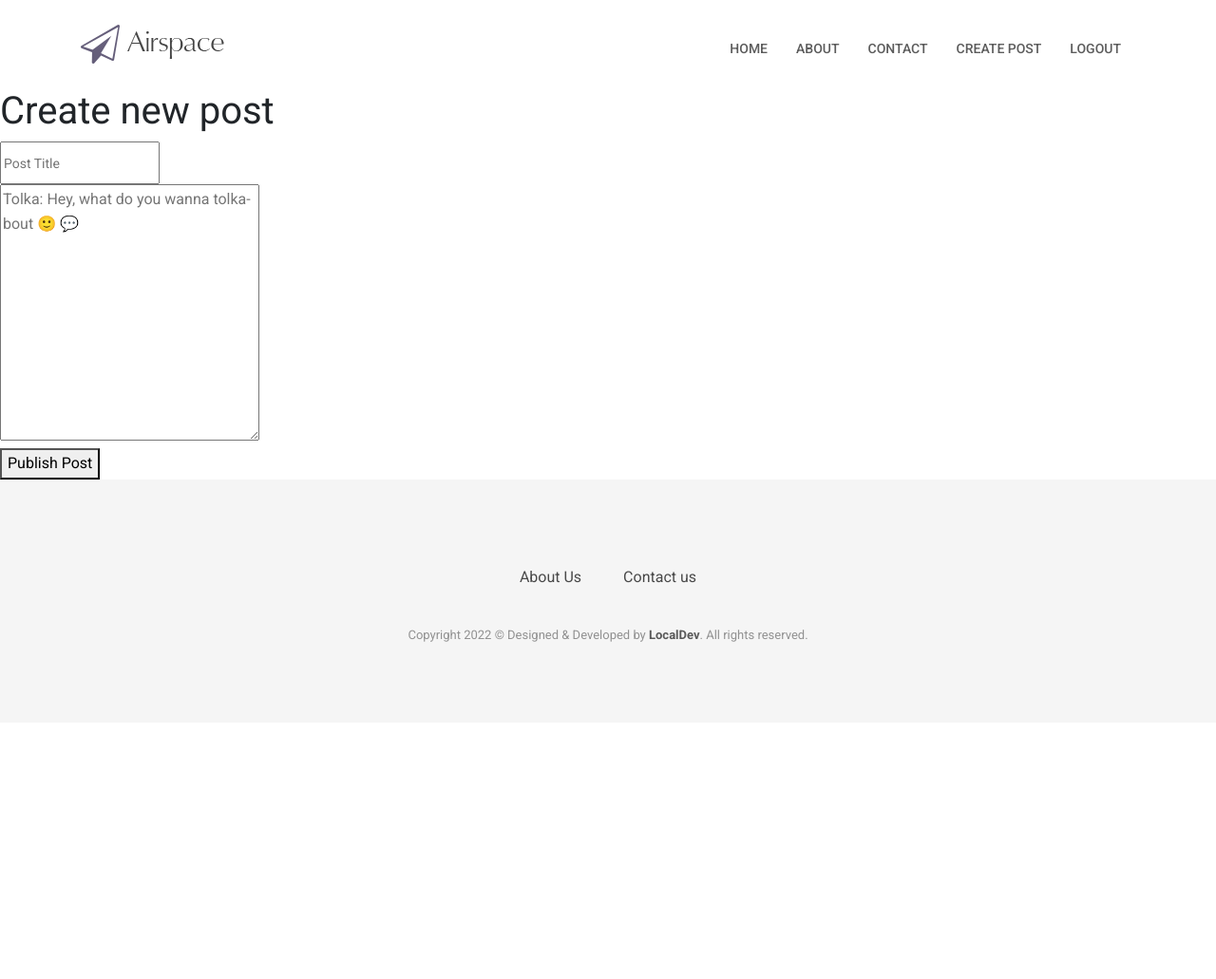
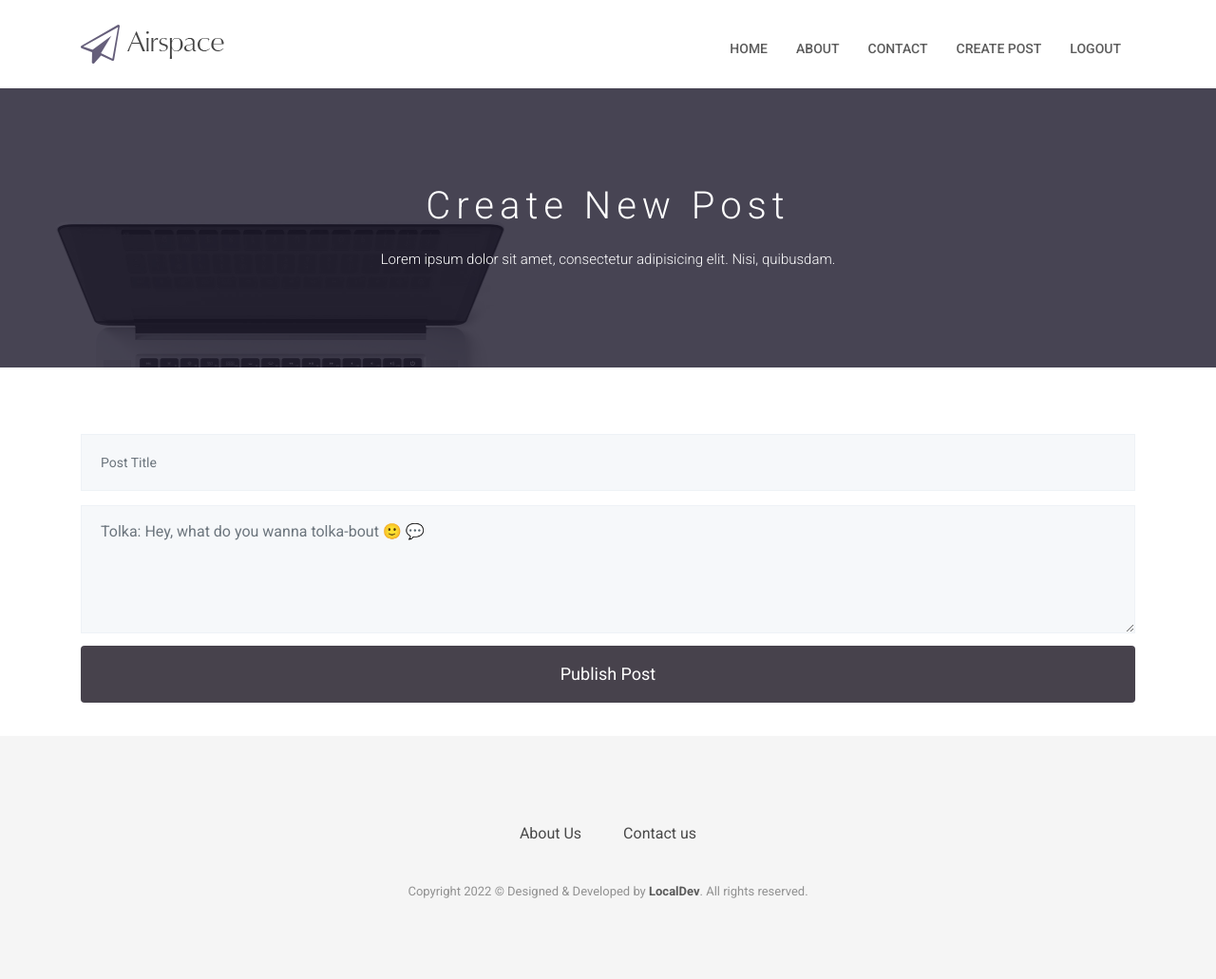
Before and after one commit to mosesoghene/localdev, a Flask app: page /create in a window 1280 px wide. Shown: the whole page at 95% size. Before the commit the page ends 676 px from the top, so only its background shows below. Run offline with Flask 3, Linux system fonts and the light colour scheme; a user stored in the database is signed in; some libraries are stand-ins or nearby versions; some web fonts are replaced.

Commit message:
Updated databse data, Create post and signup pages

```diff
--- a/website/templates/create_post.html
+++ b/website/templates/create_post.html
@@ -4,22 +4,42 @@
 {% block title %} Create post {% endblock %}
 
 {% block content %}
-    <h1>
-        Create new post
-    </h1>
 
-    <form method="post" class="signup">
-        <div>
-            <input type="text" id="title" name="title" placeholder="Post Title">
+    <section class="page-title bg-2">
+        <div class="container">
+          <div class="row">
+            <div class="col-md-12">
+              <div class="block">
+                <h1>Create New Post</h1>
+                <p>Lorem ipsum dolor sit amet, consectetur adipisicing elit. Nisi, quibusdam.</p>
+              </div>
+            </div>
+          </div>
         </div>
-        <div>
-            <textarea data-editor="markdown" name="body" id="body" placeholder="Tolka: Hey, what do you wanna tolka-bout 🙂 💬" cols="30" rows="10"></textarea>
+      </section>
+      <!-- contact form start -->
+      <section class="contact-form">
+        <div class="container">
+          <form class="row" id="contact-form" method="post">
+            <div class="col-md-12 col-sm-12">
+              <div class="block">
+                <div class="form-group">
+                  <input name="title" type="text" class="form-control" placeholder="Post Title">
+                </div>
+              </div>
+            </div>
+            <div class="col-md-12 col-sm-12">
+              <div class="block">
+                <div class="form-group-2">
+                  <textarea name="body" class="form-control" rows="4" placeholder="Tolka: Hey, what do you wanna tolka-bout 🙂 💬"></textarea>
+                </div>
+                <button class="btn btn-default" type="submit">Publish Post</button>
+              </div>
+            </div>
+            <div class="error" id="error">Sorry Msg dose not sent</div>
+            <div class="success" id="success">Message Sent</div>
+          </form>
         </div>
-
-        <div>
-            <button type="submit">Publish Post</button>
-        </div>
-    </form>
-
+      </section>
 
 {% endblock %}
```
Also changed, not shown: website/templates/signup.html (+19 -56 lines), instance/datatbase.db.
